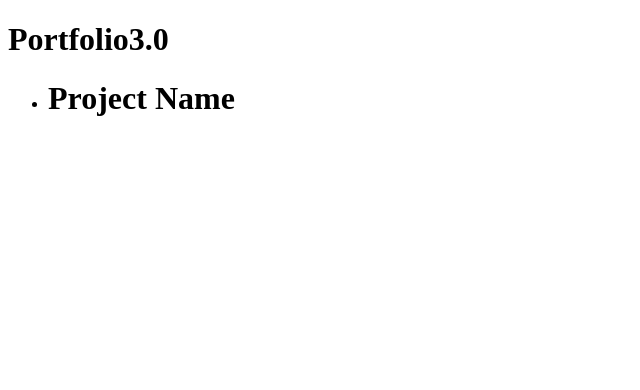
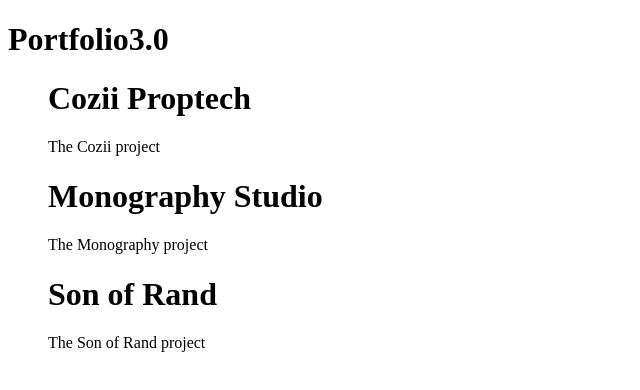
Before and after one commit to adesignsm/portfolio3.0, a React (Create React App) app: page / in a window 1280 px wide. Shown: the top 390 px of the page, without its empty margins (0-640 px from the left). Built offline with nearby package versions, Linux system fonts and the light colour scheme.

Commit message:
added json file, mapped over json file

```diff
--- a/package.json
+++ b/package.json
@@ -7,6 +7,7 @@
     "@testing-library/react": "^13.4.0",
     "@testing-library/user-event": "^13.5.0",
     "axios": "^0.27.2",
+    "list-react-files": "^0.2.0",
     "octokit": "^2.0.7",
     "react": "^18.2.0",
     "react-dom": "^18.2.0",
--- a/src/components/Projects/Project/Project.jsx
+++ b/src/components/Projects/Project/Project.jsx
@@ -1,12 +1,30 @@
 import React from "react";
 import { useEffect } from "react";
 import { useState } from "react";
+import projects from "../../../projects.json";
 
 const Project = () => {
 
+    const [projectData, setProjectData] = useState([]);
+
+    useEffect(() => {
+        if (projectData.length < 1) {
+            setProjectData(projects);
+        }
+    }, [projectData]);
+
     return (
         <>
-            <h1> Project Name </h1>
+            {Object.keys(projectData).map((data, key) => {
+                return(
+                    <div key = {key}>
+                        <h1> {projectData[data].name} </h1>
+                        <p> {projectData[data].description}</p>
+                        {/* images data */}
+                        {/* dates of completion data */}
+                    </div>
+                )
+            })}
         </>
     )
 }
--- a/src/components/Projects/Projects.jsx
+++ b/src/components/Projects/Projects.jsx
@@ -6,7 +6,7 @@
     return (
         <>
             <ul>
-                <li> <Project /> </li>
+                <Project />
             </ul>
         </>
     )
--- /dev/null
+++ b/src/projects.json
@@ -0,0 +1,27 @@
+{
+
+    "cozii": {
+        "name": "Cozii Proptech",
+        "description": "The Cozii project",
+        "file-1": "cozii/cozii/cozii-home.png",
+        "cozii-rent": {
+            "file-1": "cozii/coziirent/coziirent-home.png",
+            "file-2": "cozii/coziirent/coziirent-review.png"
+            }
+        },
+
+    "monography": {
+        "name": "Monography Studio",
+        "description": "The Monography project",
+        "file-1": "monography/home.png",
+        "file-2": "monography/payment.png",
+        "file-3": "monography/photo-selection-and-customization.mp4",
+        "file-4": "monography/strip-quantity.png"
+    },
+
+    "son_of_rand": {
+        "name": "Son of Rand",
+        "description": "The Son of Rand project",
+        "file-1": "son_of_rand/son_of_rand_home_desktop.mp4"
+    }
+}
```
Also changed, not shown: 1 other file (tests, documents, lock files or other folders).
